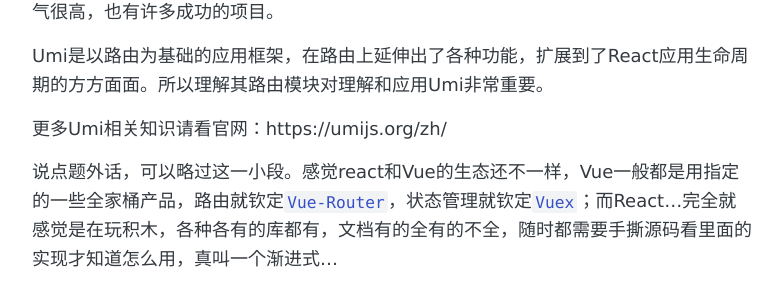
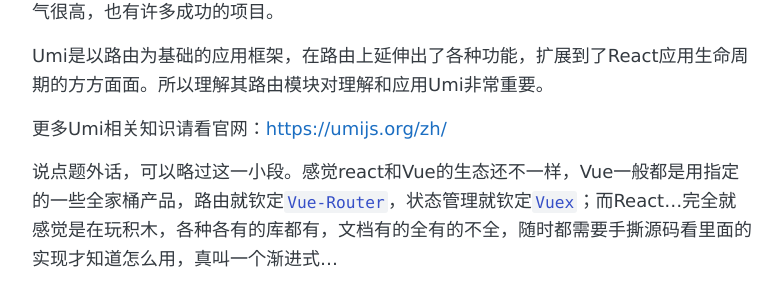
Before and after one commit to ExcitedSpider/archive.excitedspider.github.io, a Jekyll site: the page built from _posts/2019-8-12-Umi.js权限路由模块源码精读.md, in a window 1280 px wide and 900 px high. Shown: the part 383-685 px from the top of the window, without its empty margins (248-1031 px from the left). Built offline with Jekyll 4.4.1, drawn with Linux system fonts in a browser that asks for light colours.

Commit message:
2019/8/12 21:30 by

```diff
--- a/_posts/2019-8-12-Umi.js权限路由模块源码精读.md
+++ b/_posts/2019-8-12-Umi.js权限路由模块源码精读.md
@@ -13,7 +13,7 @@
 
 Umi是以路由为基础的应用框架，在路由上延伸出了各种功能，扩展到了React应用生命周期的方方面面。所以理解其路由模块对理解和应用Umi非常重要。
 
-更多Umi相关知识请看官网：https://umijs.org/zh/
+更多Umi相关知识请看官网：<https://umijs.org/zh/>
 
 说点题外话，可以略过这一小段。感觉react和Vue的生态还不一样，Vue一般都是用指定的一些全家桶产品，路由就钦定`Vue-Router`，状态管理就钦定`Vuex`；而React...完全就感觉是在玩积木，各种各有的库都有，文档有的全有的不全，随时都需要手撕源码看里面的实现才知道怎么用，真叫一个渐进式...
 
```
